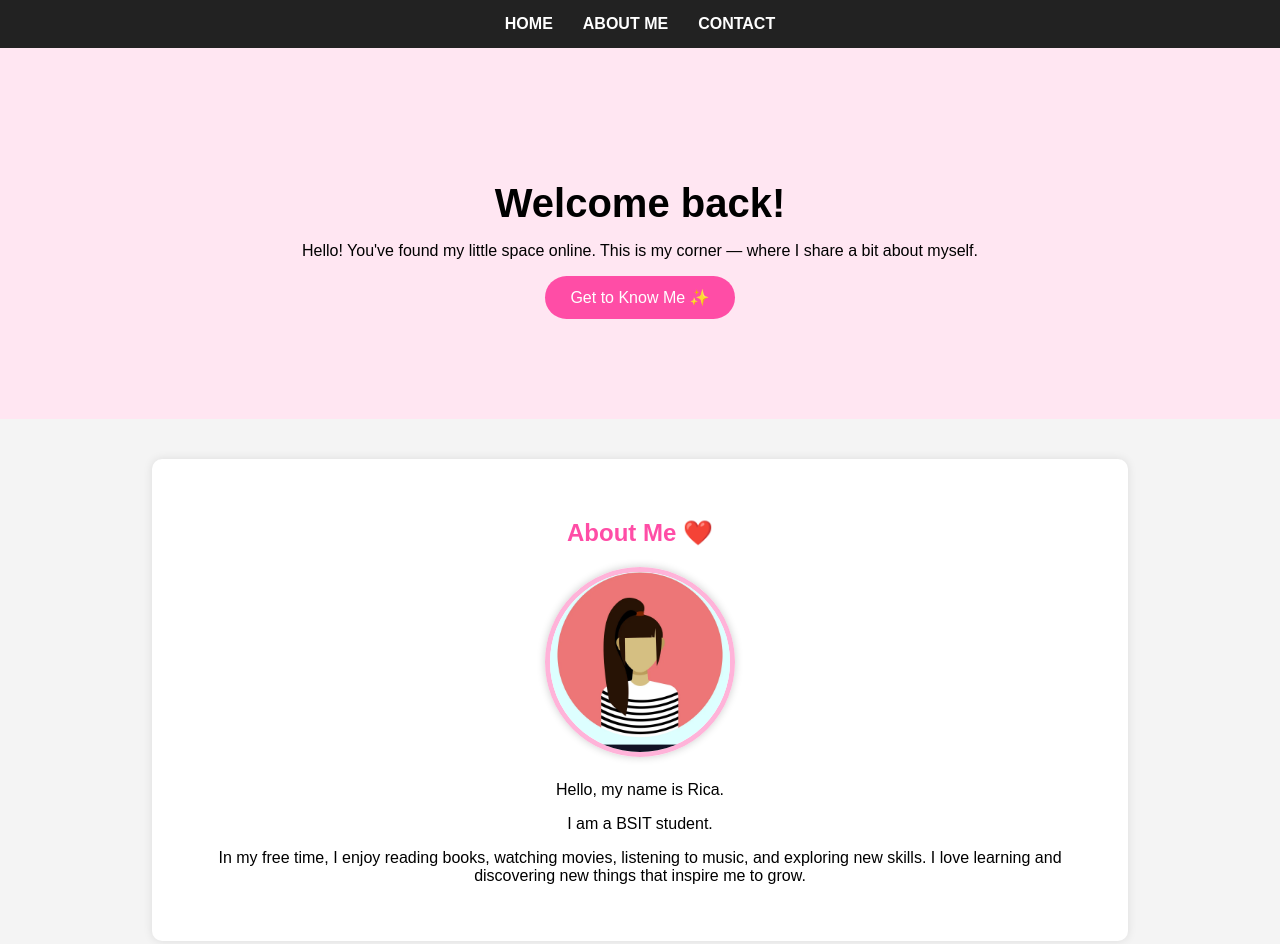
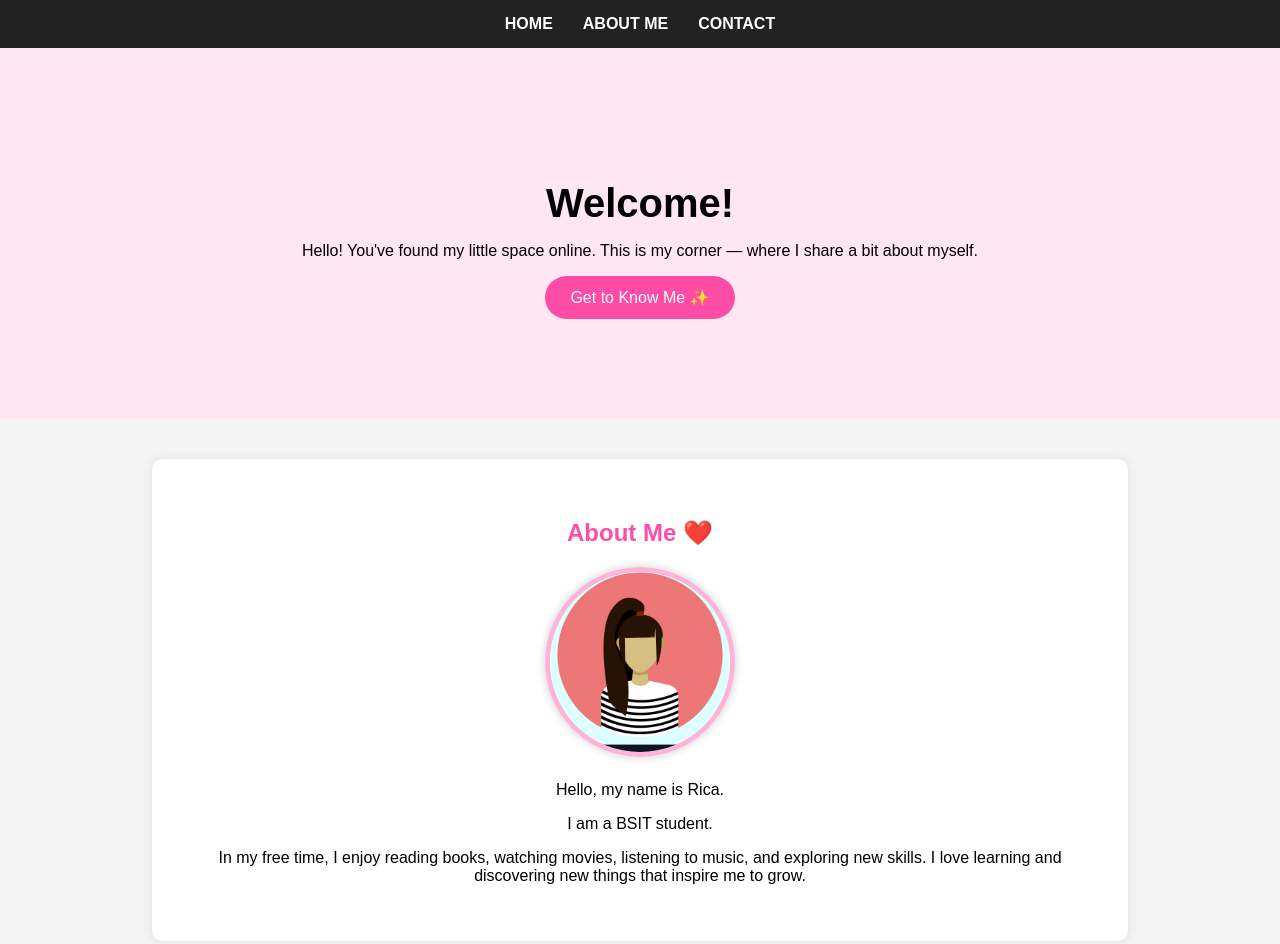
Before and after one commit to ricamaealquizola/alquizolaricamae-website, a plain HTML site: page index.html in a window 1280 px wide. Shown: the top 944 px of the page. Drawn offline with Linux system fonts and the light colour scheme; files whose address does not match are found by name.

Commit message:
Initial commit

```diff
--- a/index.html
+++ b/index.html
@@ -18,7 +18,7 @@
     </nav>
 
     <section id="home">
-        <h1>Welcome back!</h1>
+        <h1>Welcome!</h1>
         <p>Hello! You've found my little space online. This is my corner — where I share a bit about myself.</p>
         <button id="aboutBtn">Get to Know Me ✨</button>
     </section>
```
